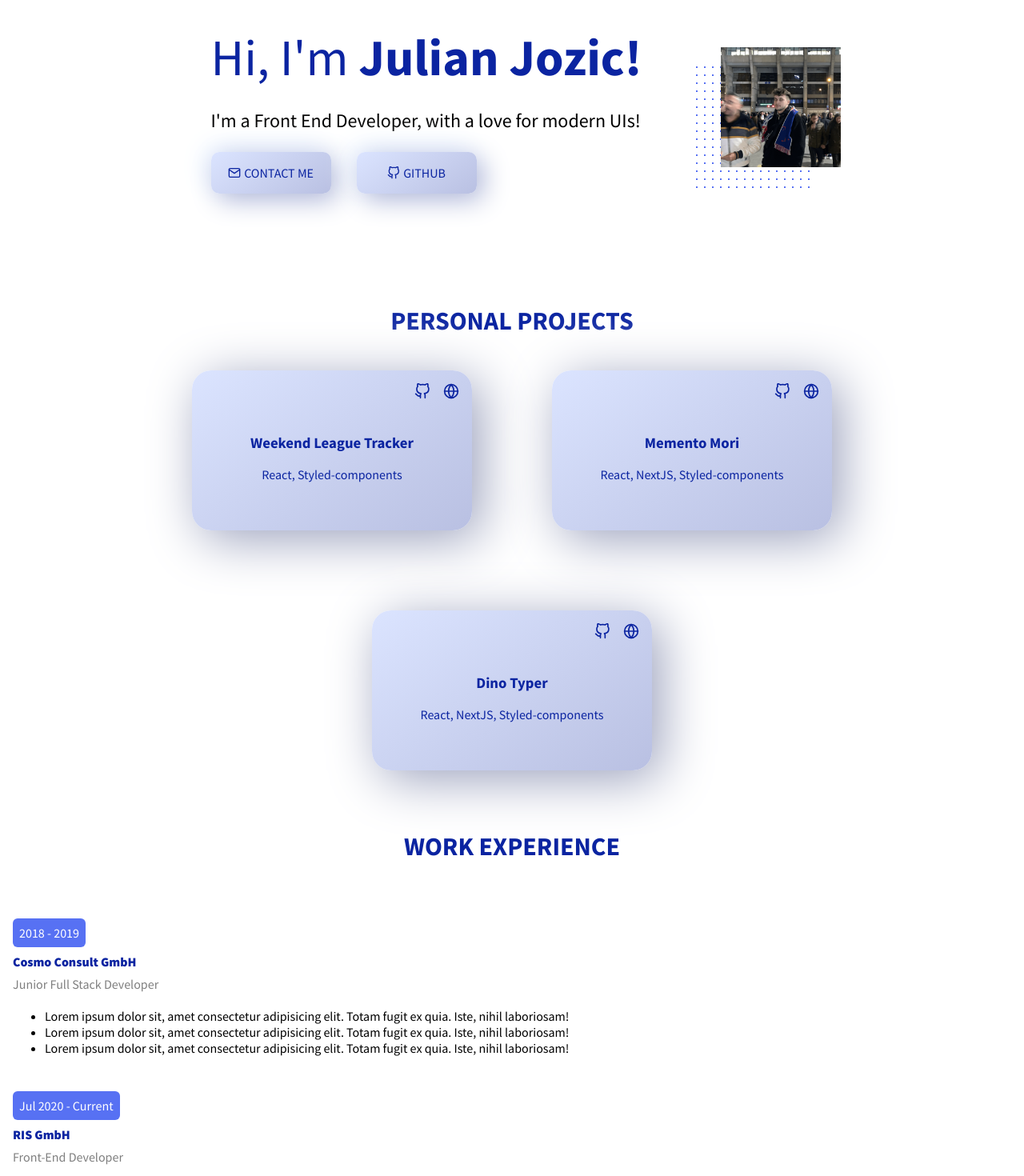
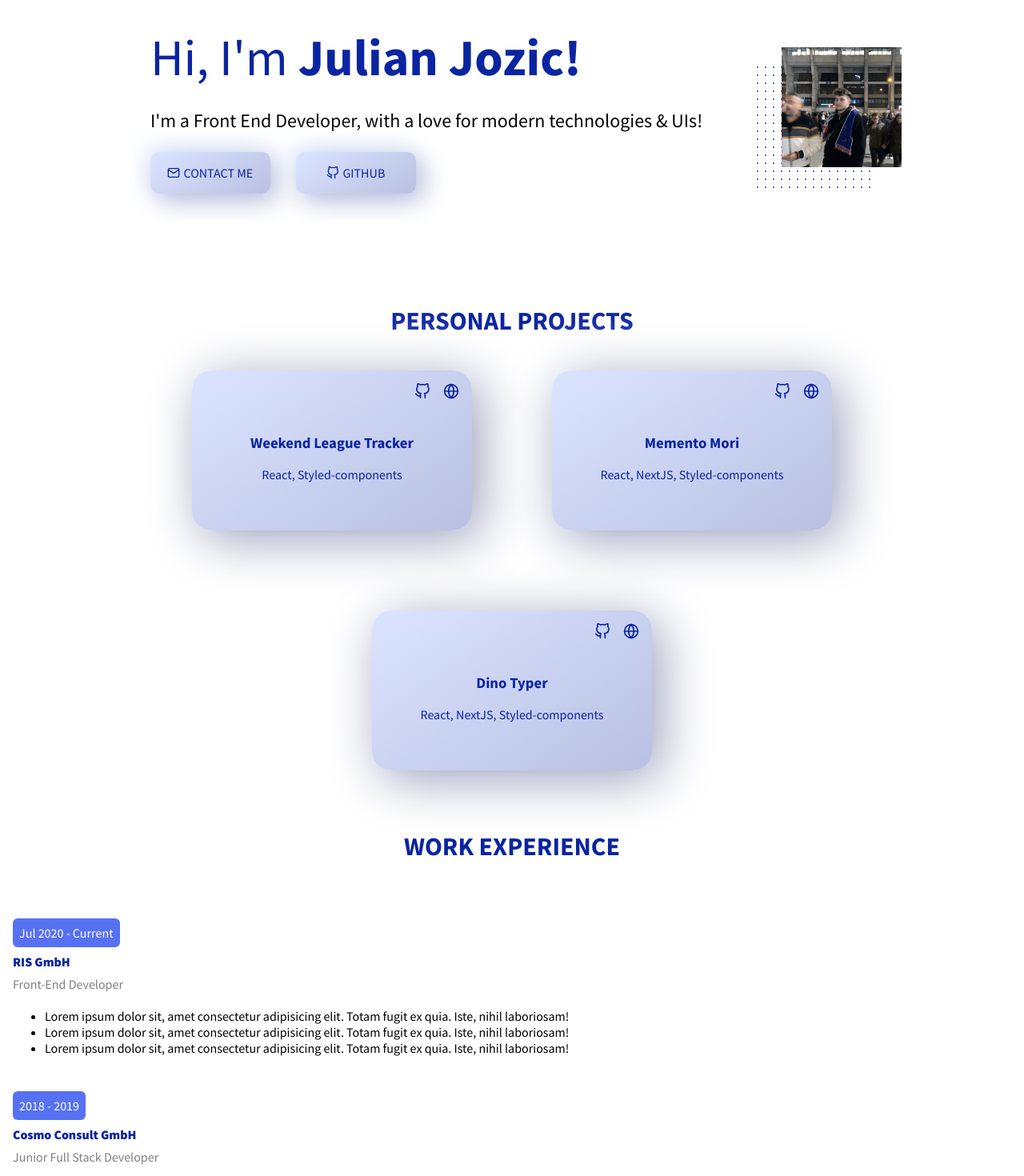
Before and after one commit to jjozic/jj-portfolio-2021, a Next.js app: page / in a window 1280 px wide. Shown: the part 140-1610 px from the top of the page at 80% size. Built offline with nearby package versions, Linux system fonts and the light colour scheme.

Commit message:
reorderd some data, added id to projects, edited introduction text

```diff
--- a/components/Introduction/index.jsx
+++ b/components/Introduction/index.jsx
@@ -12,7 +12,7 @@ export default function Introduction() {
         <h1>
           Hi, I&apos;m <strong>Julian Jozic!</strong>
         </h1>
-        <p>I&apos;m a Front End Developer, with a love for modern UIs!</p>
+        <p>I&apos;m a Front End Developer, with a love for modern technologies & UIs!</p>
         <div className={styles.links}>
           <ExternalLink link="mailto:jjozic98@gmail.com">
             <FiMail /> Contact Me
--- a/components/Projects/index.jsx
+++ b/components/Projects/index.jsx
@@ -6,7 +6,7 @@ import styles from "@/styles/Projects.module.scss";
 
 export default function Projects({ data }) {
   return (
-    <section>
+    <section id="projects">
       <h2 className="heading">Personal Projects</h2>
       <div className={styles.wrapper}>
         {data.map((project, index) => (
--- a/data/data.js
+++ b/data/data.js
@@ -18,23 +18,7 @@ export const projects = [{
     website: "https://github.com/jjozic"
 }];
 
-export const experiences = [{
-    duration: "2018 - 2019",
-    name: "Cosmo Consult GmbH",
-    role: "Junior Full Stack Developer",
-    points: [
-        {
-            content: "Lorem ipsum dolor sit, amet consectetur adipisicing elit. Totam fugit ex quia. Iste, nihil laboriosam! "
-        },
-        {
-            content: "Lorem ipsum dolor sit, amet consectetur adipisicing elit. Totam fugit ex quia. Iste, nihil laboriosam! "
-        },
-        {
-            content: "Lorem ipsum dolor sit, amet consectetur adipisicing elit. Totam fugit ex quia. Iste, nihil laboriosam! "
-        }
-    ],
-    stack: "JavaScript, C#"
-},
+export const experiences = [
     {
         duration: "Jul 2020 - Current",
         name: "RIS GmbH",
@@ -51,6 +35,22 @@ export const experiences = [{
             }
         ],
         stack: "JavaScript, React"
+    }, {
+        duration: "2018 - 2019",
+        name: "Cosmo Consult GmbH",
+        role: "Junior Full Stack Developer",
+        points: [
+            {
+                content: "Lorem ipsum dolor sit, amet consectetur adipisicing elit. Totam fugit ex quia. Iste, nihil laboriosam! "
+            },
+            {
+                content: "Lorem ipsum dolor sit, amet consectetur adipisicing elit. Totam fugit ex quia. Iste, nihil laboriosam! "
+            },
+            {
+                content: "Lorem ipsum dolor sit, amet consectetur adipisicing elit. Totam fugit ex quia. Iste, nihil laboriosam! "
+            }
+        ],
+        stack: "JavaScript, C#"
     },];
 
 export const skills = [{
```
Lines whose indentation alone changed are shown as unchanged.
